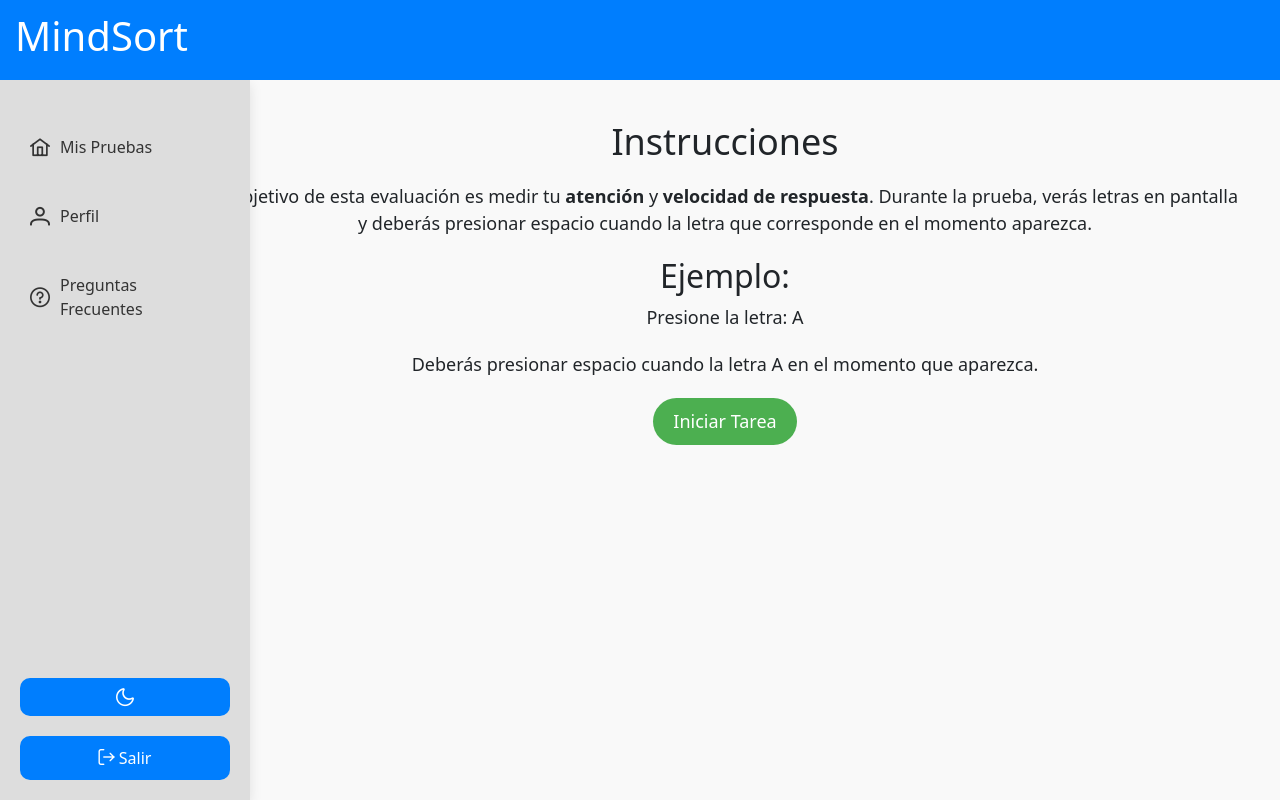
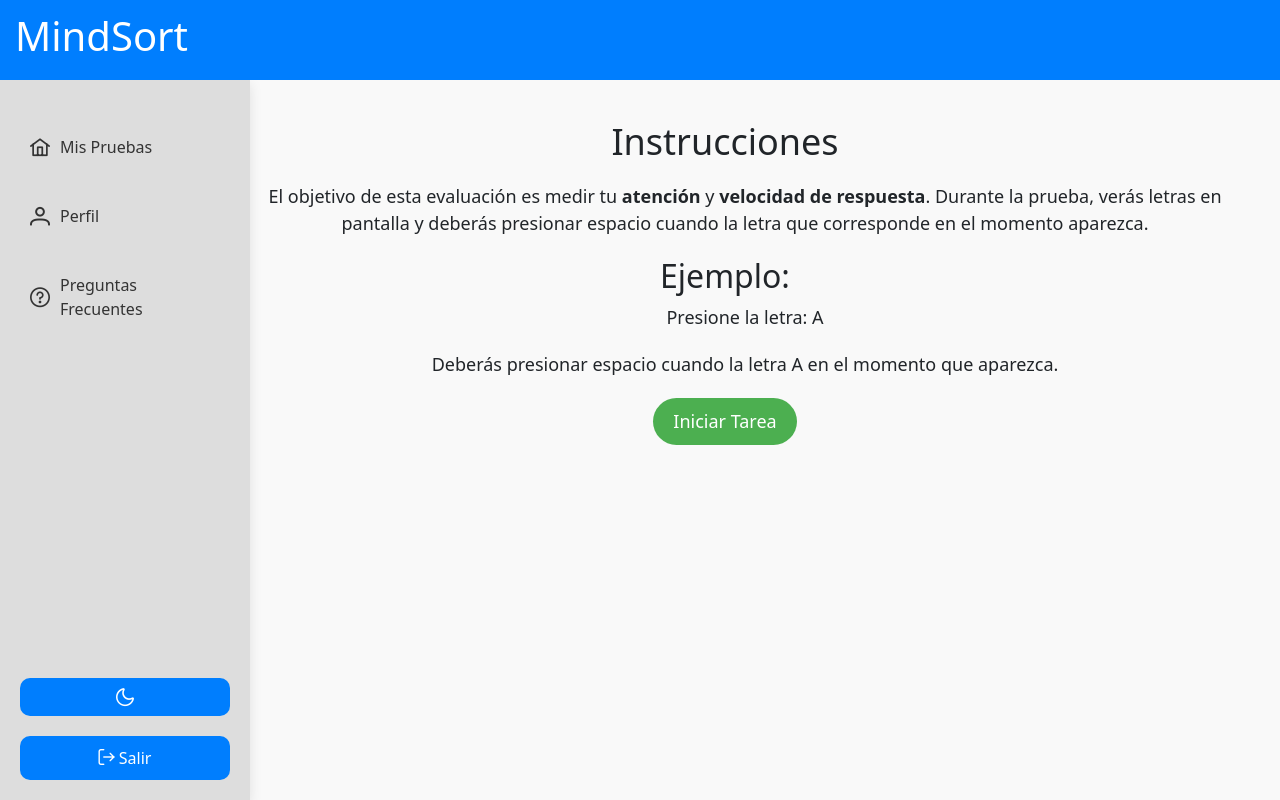
Before and after one commit to TP-20242117/front-app, a Vue app: page /cpt in a window 1280 px wide. Built offline with nearby package versions, Linux system fonts and the light colour scheme; no server answers.

Commit message:
feat:Update

```diff
--- a/src/components/AppProfile.vue
+++ b/src/components/AppProfile.vue
@@ -69,7 +69,7 @@ export default {
   align-items: center;
   flex-direction: column;
   height: 100vh;
-  background-color: #f5f5f5;
+  background-color: #f9f9f9;
   font-family: 'Arial', sans-serif;
   color: #333;
   margin-top: 50px;
--- a/src/components/ContinuousPerformanceTask.vue
+++ b/src/components/ContinuousPerformanceTask.vue
@@ -177,6 +177,7 @@ h1 {
 .instructions-screen p {
   font-size: 18px;
   margin-bottom: 20px;
+  margin-left: 40px;
 }
 
 .instructions-screen button {
```
